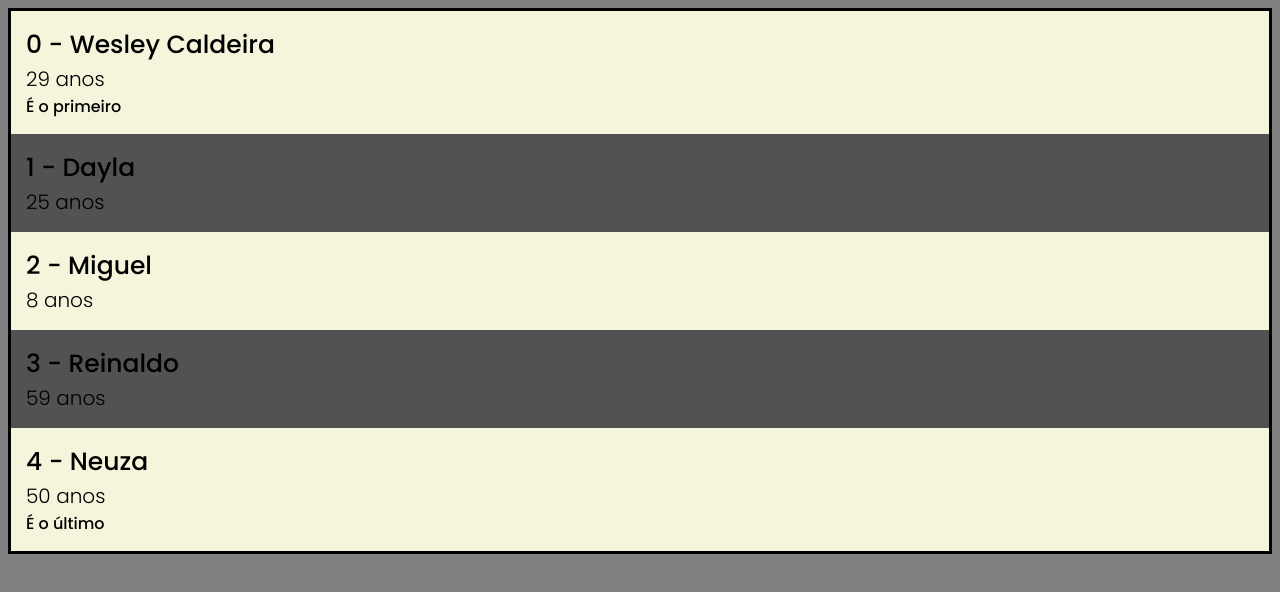
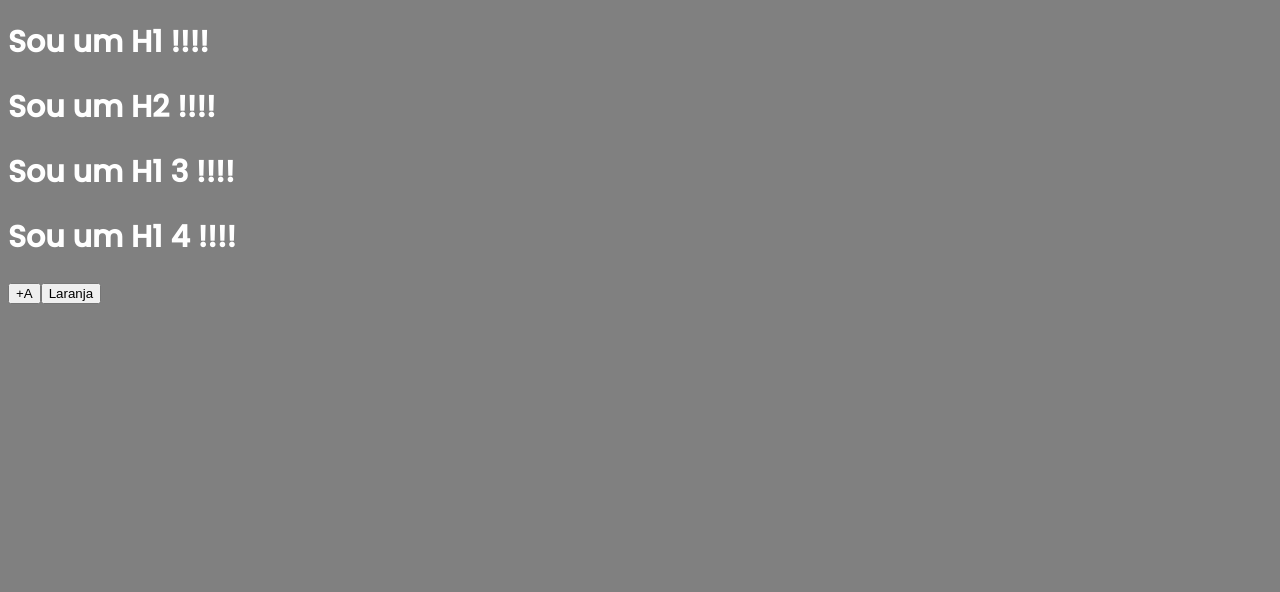
Before and after one commit to wesleycaldeiradeoliveira/Two-Way-Data-Binding-NgIf-NgFor-NgStyle-NgClass-pipes, an Angular app: page / in a window 1280 px wide. Shown: the top 592 px of the page. Built offline with nearby package versions, Linux system fonts and the light colour scheme.

Commit message:
Diretiva de Atributo NgStyle

```diff
--- a/src/app/app.component.html
+++ b/src/app/app.component.html
@@ -1,18 +1,18 @@
-<div class="list">
-    <app-person
-    *ngFor="
-      let person of listPeople;
-      let i = index;
-      let isFirst = first;
-      let isLast = last;
-      let isOdd = odd;"
-    [personName]="person.name"
-    [personAge]="person.age"
-    [personIndex]="i"
-    [isFirst]="isFirst"
-    [isLast]="isLast"
-    [isOdd]="isOdd"
-    [isSelected]="personSelectedIndex === i"
-    (personSelected)="selectPerson($event)"
-  ></app-person>
-</div>
+ <h1 [ngStyle]="{
+  'font-size': fontSize + 'px',
+  'color': textColor,
+}">Sou um H1 !!!!</h1>
+
+<h1 [ngStyle]="stylesObj">Sou um H2 !!!!</h1>
+
+<h1
+  [style.font-size.px]="fontSize"
+  [style.color]="textColor"
+>Sou um H1 3 !!!!</h1>
+
+<h1
+  [style]="stylesString"
+>Sou um H1 4 !!!!</h1>
+
+<button (click)="increaseFontSize()">+A</button>
+<button (click)="toggleFontColor()">{{ buttonText }}</button>
--- a/src/app/app.component.ts
+++ b/src/app/app.component.ts
@@ -6,16 +6,40 @@ import { Component } from '@angular/core';
   styleUrl: './app.component.scss'
 })
 export class AppComponent {
-  personSelectedIndex: number | undefined;
-  listPeople = [
-    { name: 'Wesley Caldeira', age: 29 },
-    { name: 'Dayla', age: 25 },
-    { name: 'Miguel', age: 8 },
-    { name: 'Reinaldo', age: 59 },
-    { name: 'Neuza', age: 50 }
-  ];
+  fontSize: number = 30;
+  textColor: 'white' | 'orange' = 'white';
+  buttonText: 'Branco' | 'Laranja' = 'Laranja';
+  stylesString: string = 'font-size: 30px; color: white';
+  stylesObj = {
+    'font-size': this.fontSize + 'px',
+    'color': this.textColor,
+  };
 
-  selectPerson(index: number) {
-    this.personSelectedIndex = index;
+  increaseFontSize() {
+    this.fontSize += 5;
+
+    this.stylesString = `font-size: ${this.fontSize}px; color: ${this.textColor};`;
+
+    this.stylesObj = {
+      'font-size': this.fontSize + 'px',
+      'color': this.textColor,
+    };
+  }
+
+  toggleFontColor() {
+    if(this.textColor === 'white') {
+      this.textColor = 'orange';
+      this.buttonText = 'Branco';
+    } else {
+      this.textColor = 'white';
+      this.buttonText = 'Laranja';
+    }
+
+    this.stylesString = `font-size: ${this.fontSize}px; color: ${this.textColor};`;
+
+    this.stylesObj = {
+      'font-size': this.fontSize + 'px',
+      'color': this.textColor,
+    };
   }
 }
--- a/src/app/app.module.ts
+++ b/src/app/app.module.ts
@@ -4,12 +4,12 @@ import { BrowserModule, provideClientHydration } from '@angular/platform-browser
 import { AppRoutingModule } from './app-routing.module';
 import { AppComponent } from './app.component';
 import { FormsModule } from '@angular/forms';
-import { PersonComponent } from './person/person.component';
+
 
 @NgModule({
   declarations: [
     AppComponent,
-    PersonComponent
+
   ],
   imports: [
     BrowserModule,
--- a/src/app/person/person.component.html
+++ /dev/null
@@ -1,13 +0,0 @@
-<div
-class="item"
-[class.item--odd]="isOdd"
-[class.item--highlighted]="isSelected "
-(click)="selectPerson()"
->
-<!-- mais usada na diretiva do ngFor -->
-<p class="item__name">{{ personIndex}} - {{ personName }}</p>
-<p class="item__age">{{ personAge }} anos</p>
-
-<p *ngIf="isFirst">É o primeiro</p>
-<p *ngIf="isLast">É o último</p>
-</div>
--- a/src/app/person/person.component.scss
+++ /dev/null
@@ -1,26 +0,0 @@
-
-.item {
-    padding: 15px;
-    background-color: beige;
-    cursor: pointer;
-
-    &__name {
-        font-size: 25px;
-        font-weight: 500;
-    }
-
-    &__age {
-        font-size: 20px;
-        font-weight: 300;
-    }
-
-    &--odd {
-        background-color: rgb(82, 82, 82);
-    }
-
-    &--highlighted {
-        color: white;
-        background-color: rgb(06, 229, 54);
-        border: 3px solid rgb(168, 249, 131);
-    }
-}
--- a/src/app/person/person.component.ts
+++ /dev/null
@@ -1,23 +0,0 @@
-import { Component, Input, Output, input ,EventEmitter} from '@angular/core';
-
-
-@Component({
-  selector: 'app-person',
-  templateUrl: './person.component.html',
-  styleUrl: './person.component.scss'
-})
-export class PersonComponent {
-@Input({required : true}) personName: string = '';
-@Input({required : true}) personAge: number = 0;
-@Input({required : true}) personIndex: number = 0;
-@Input({required : true}) isFirst: boolean = false;
-@Input({required : true}) isLast: boolean = false;
-@Input({required : true}) isOdd: boolean = false;
-@Input({required : true}) isSelected: boolean = false;
-
-@Output('personSelected') onPersonSelectEmitt = new EventEmitter<number>();
-selectPerson() {
-  this.onPersonSelectEmitt.emit(this.personIndex);
-}
-
-}
```
Also changed, not shown: 1 other file (tests, documents, lock files or other folders).
